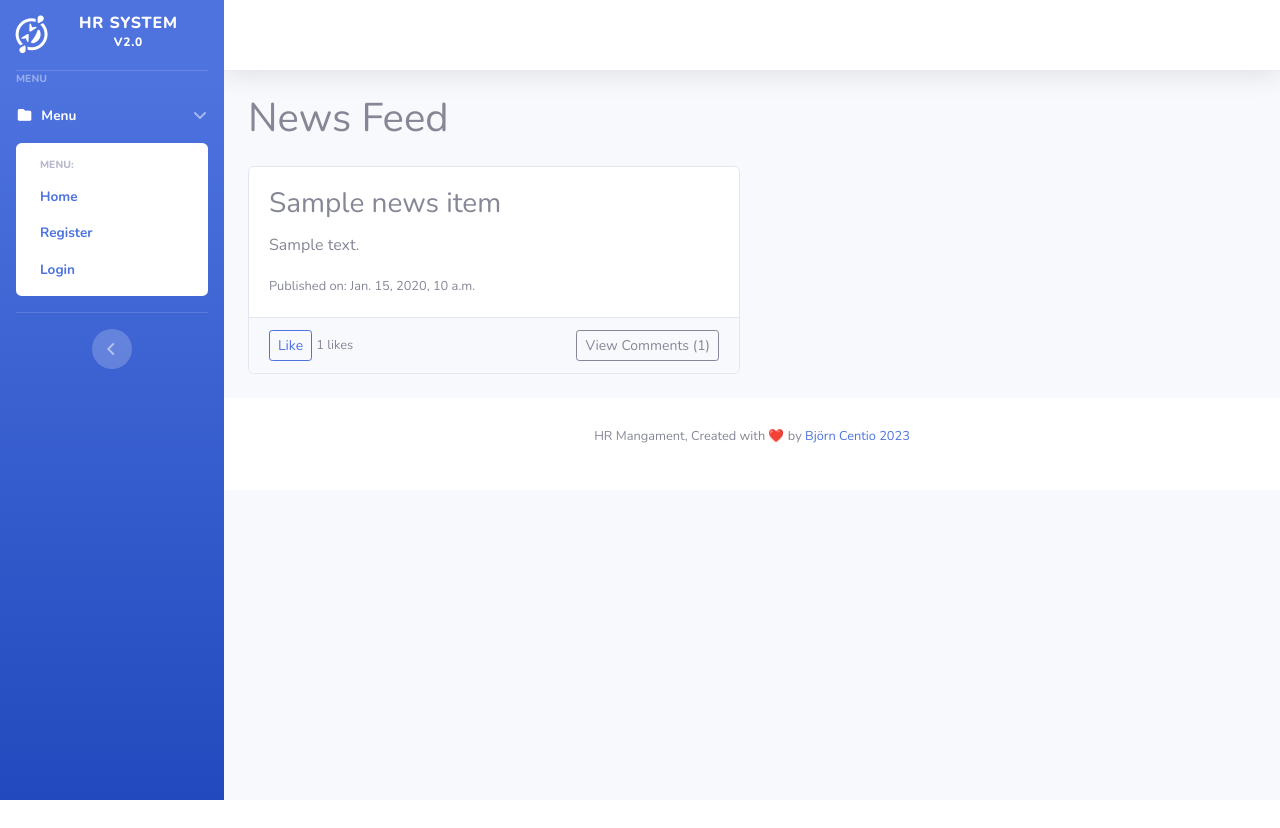
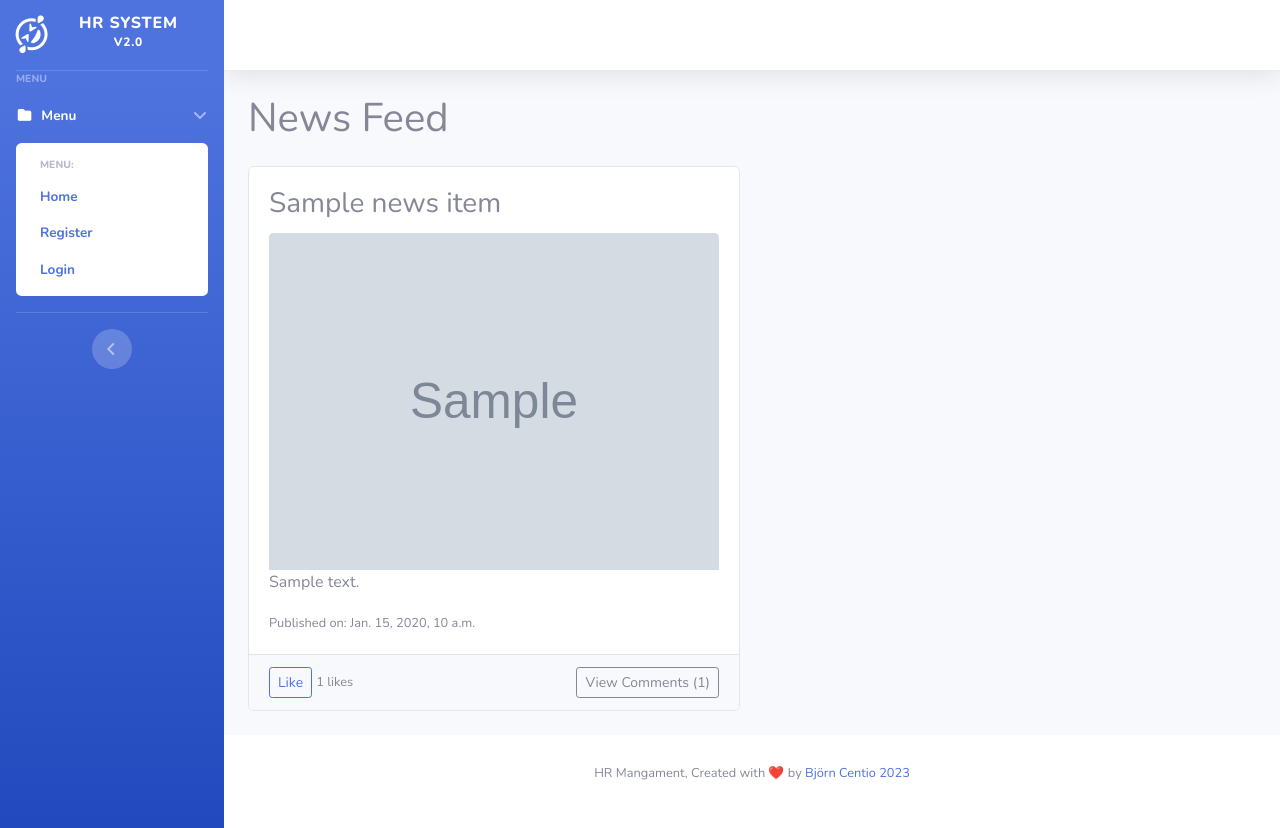
Before and after one commit to bjorne90/hr-system, a Django app: template news/templates/news/news_feed.html in a window 1280 px wide. Before the commit the page ends 800 px from the top, so only its background shows below. Run offline with Django 3.2, Linux system fonts and the light colour scheme; the template is opened without the code that fills it: most values are stand-ins (such as "Sample title", 1, 10 or a date in 2020); grey boxes marked "Sample" are stand-in pictures; some libraries are stand-ins or nearby versions; some web fonts are replaced.

Commit message:
Adding img to news template

```diff
--- a/news/models.py
+++ b/news/models.py
@@ -8,6 +8,7 @@ class News(models.Model):
     timestamp = models.DateTimeField(auto_now_add=True)
     likes = models.ManyToManyField(User, related_name='liked_posts', blank=True)
     comments = models.ManyToManyField(User, through='Comment', related_name='commented_posts')
+    image = models.ImageField(upload_to='news/', blank=True, null=True)
 
     def __str__(self):
         return self.title
--- a/news/templates/news/news_feed.html
+++ b/news/templates/news/news_feed.html
@@ -8,6 +8,7 @@
         <div class="card mb-4">
           <div class="card-body">
             <h3 class="card-title">{{ news_item.title }}</h3>
+            <img src="{{ news_item.image.url }}" alt="News Image" class="card-img-top">
             <p class="card-text">{{ news_item.content }}</p>
             <p class="card-text"><small class="text-muted">Published on: {{ news_item.timestamp }}</small></p>
           </div>
```
Also changed, not shown: hr_system/settings.py (line endings or trailing spaces), news/migrations/0003_news_image.py (added).
